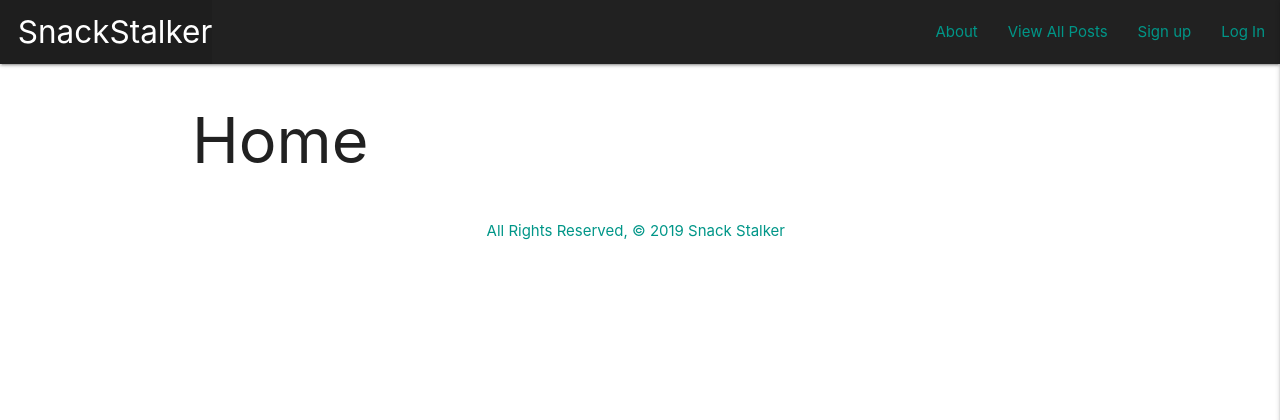
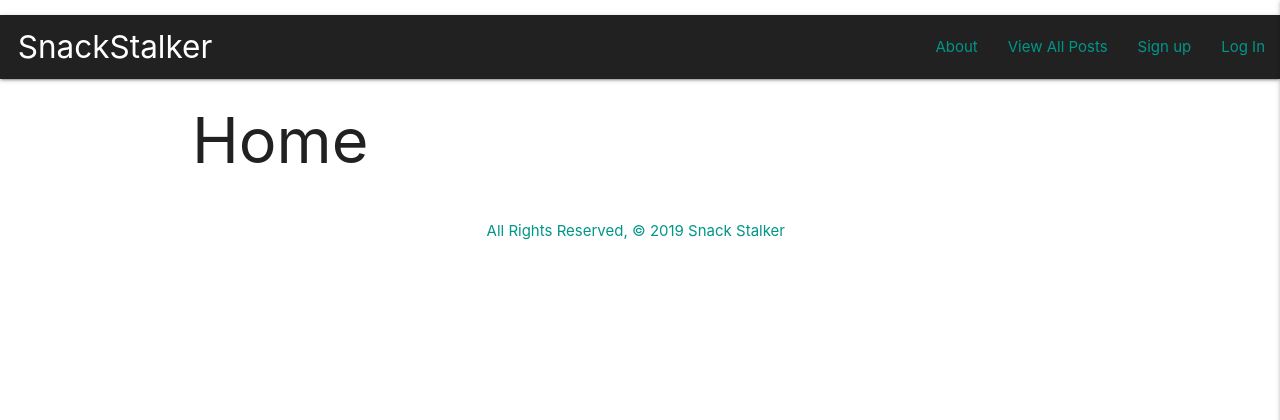
Before and after one commit to Codeebk/snackstalker1, a Django app: page / in a window 1280 px wide. Shown: the top 420 px of the page. Run offline with Django 3.2, Linux system fonts and the light colour scheme; some web fonts are replaced.

Commit message:
change nav bar styling

```diff
--- a/main_app/static/css/style.css
+++ b/main_app/static/css/style.css
@@ -1,3 +1,8 @@
 .sidenav-overlay {
     z-index: 1;
 }
+
+nav {
+    margin-top: 15px;
+
+}
```
